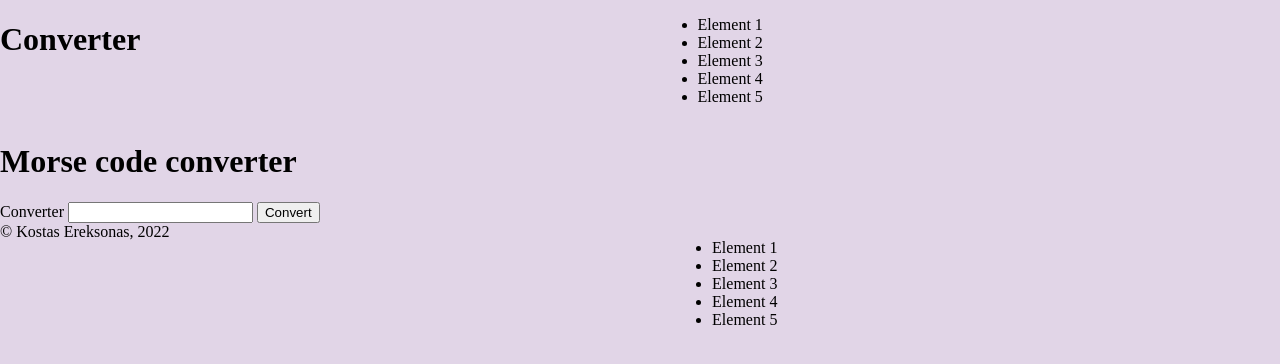
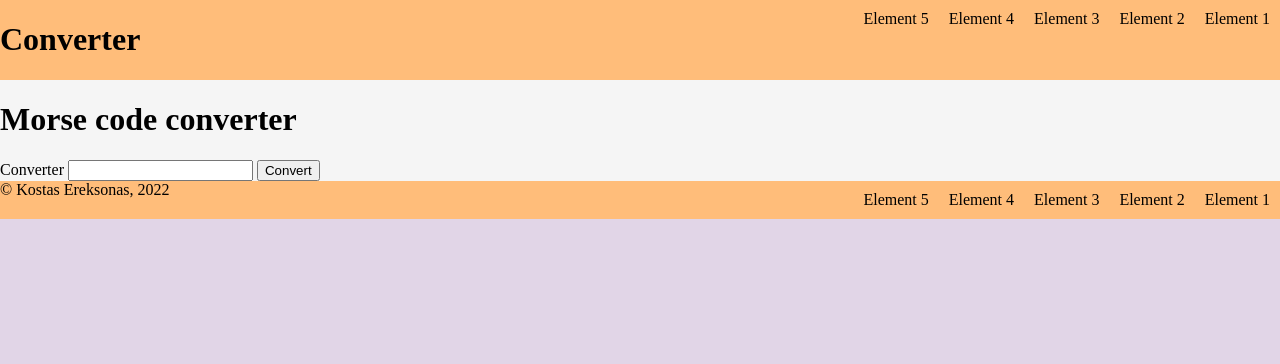
Before and after one commit to KostasEreksonas/morse-code-converter, a plain HTML site: page Javascript/index.html in a window 1280 px wide. Drawn offline with Linux system fonts and the light colour scheme.

Commit message:
Initial style commit

```diff
--- a/Javascript/css/layout.css
+++ b/Javascript/css/layout.css
@@ -15,7 +15,6 @@ body {
         'm'
         'f'
     ;
-    grid-gap: 10px;
 }
 
 body > header {
@@ -36,7 +35,7 @@ header {
     display: grid;
     grid-template-areas:
         'header navigation'
-;
+    ;
 }
 
 header > h1 {
--- a/Javascript/css/styles.css
+++ b/Javascript/css/styles.css
@@ -1,3 +1,26 @@
 body {
     background-color: var(--background-color);
 }
+
+header {
+    background-color: var(--header-color);
+}
+
+nav ul {
+    display: block;
+    margin: 0;
+}
+
+nav li {
+    float: right;
+    display: grid;
+    padding: 10px;
+}
+
+main {
+    background-color: var(--main-color);
+}
+
+footer {
+    background-color: var(--footer-color);
+}
--- a/Javascript/css/variables.css
+++ b/Javascript/css/variables.css
@@ -1,3 +1,6 @@
 :root {
     --background-color: #E1D5E7;
+    --header-color: #FFBD7A;
+    --main-color: #F5F5F5;
+    --footer-color: #FFBD7A;
 }
```
